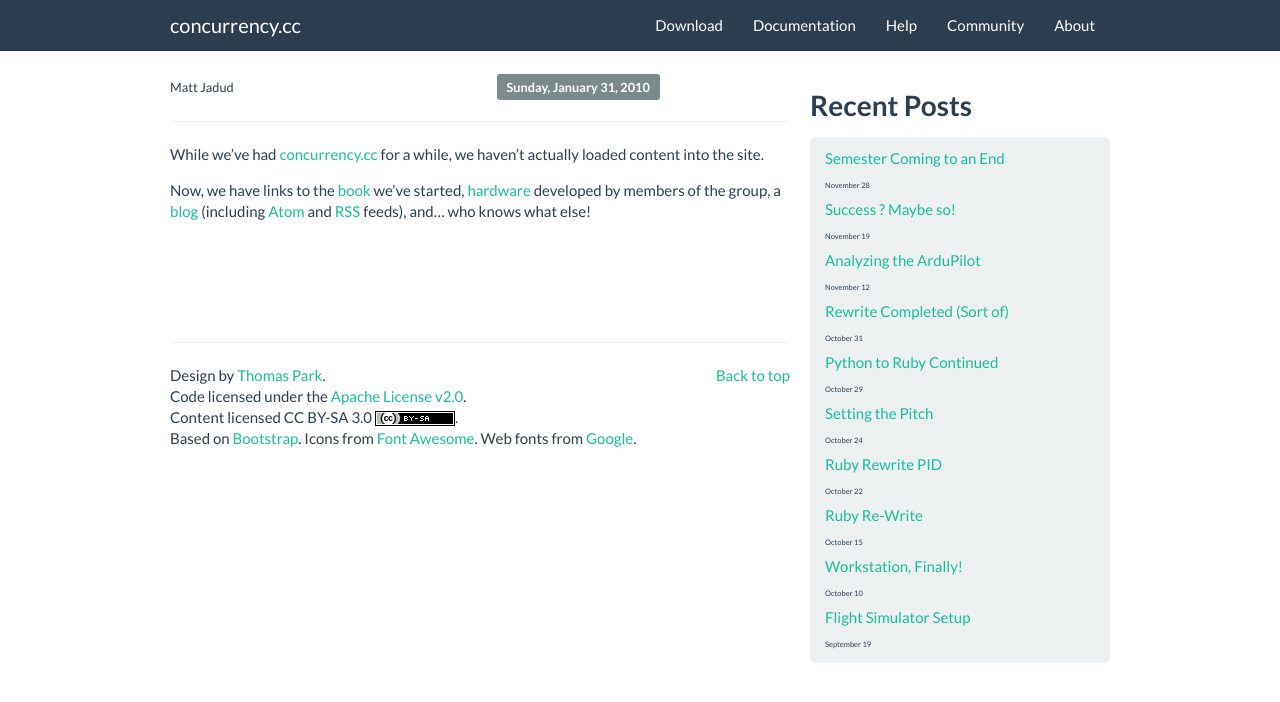
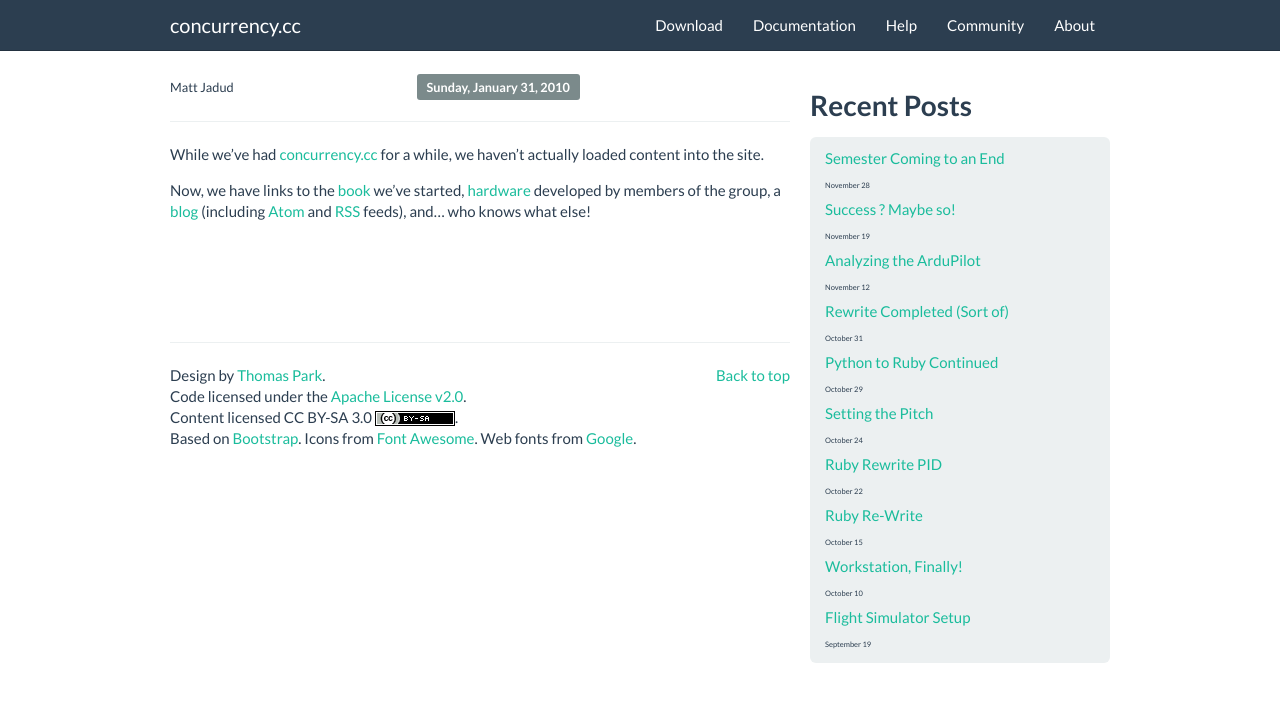
Before and after one commit to concurrency/concurrency.github.com, a Jekyll site: the page built from _posts/2010-01-31-website-goes-live.markdown, in a window 1280 px wide. Shown: the top 702 px of the page. Built offline with Jekyll 4.4.1, drawn with Linux system fonts in a browser that asks for light colours; nearby versions of some CDN libraries; library files that are not in the unit come from our copies.

Commit message:
Using offset is probably wrong, but...

```diff
--- a/_layouts/post.html
+++ b/_layouts/post.html
@@ -39,7 +39,7 @@
   {% include recent-post-list.html %}
   <section class="post-date">
     <small>{{page.author}}</small>
-    <span class="label label-inverse offset3">{{ page.date | date: "%A, %B %d, %Y") }}</span>
+    <span class="label label-inverse offset2">{{ page.date | date: "%A, %B %d, %Y") }}</span>
     <hr>
   </section>
 
```
